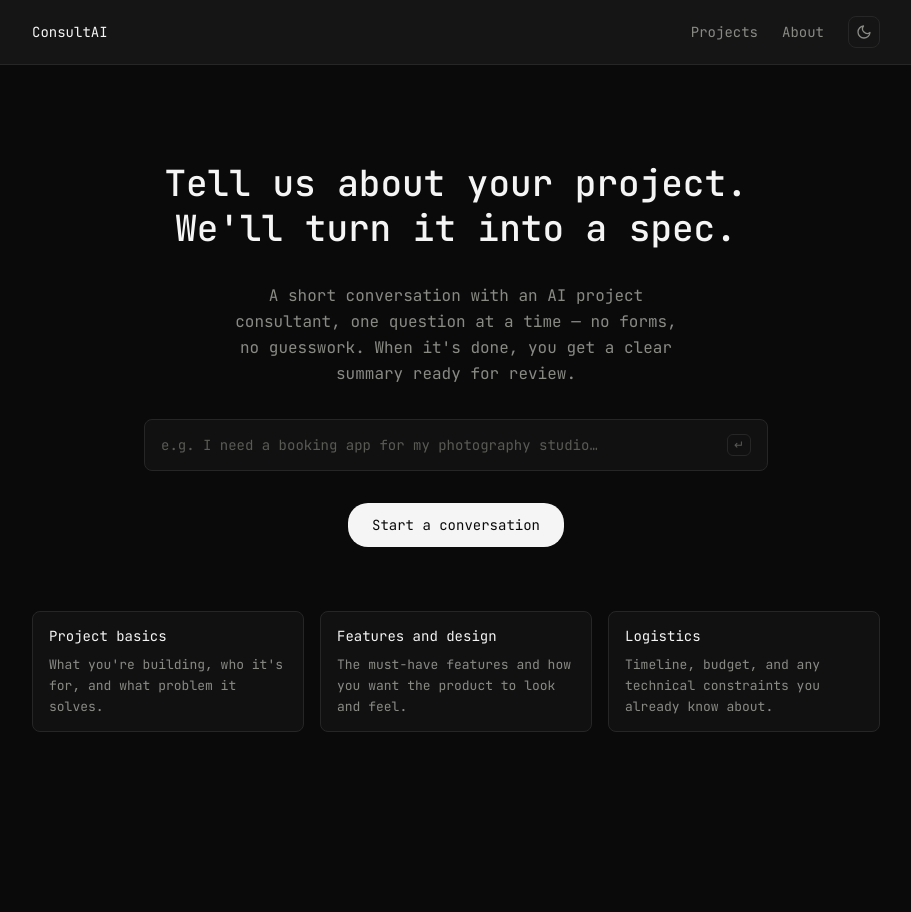
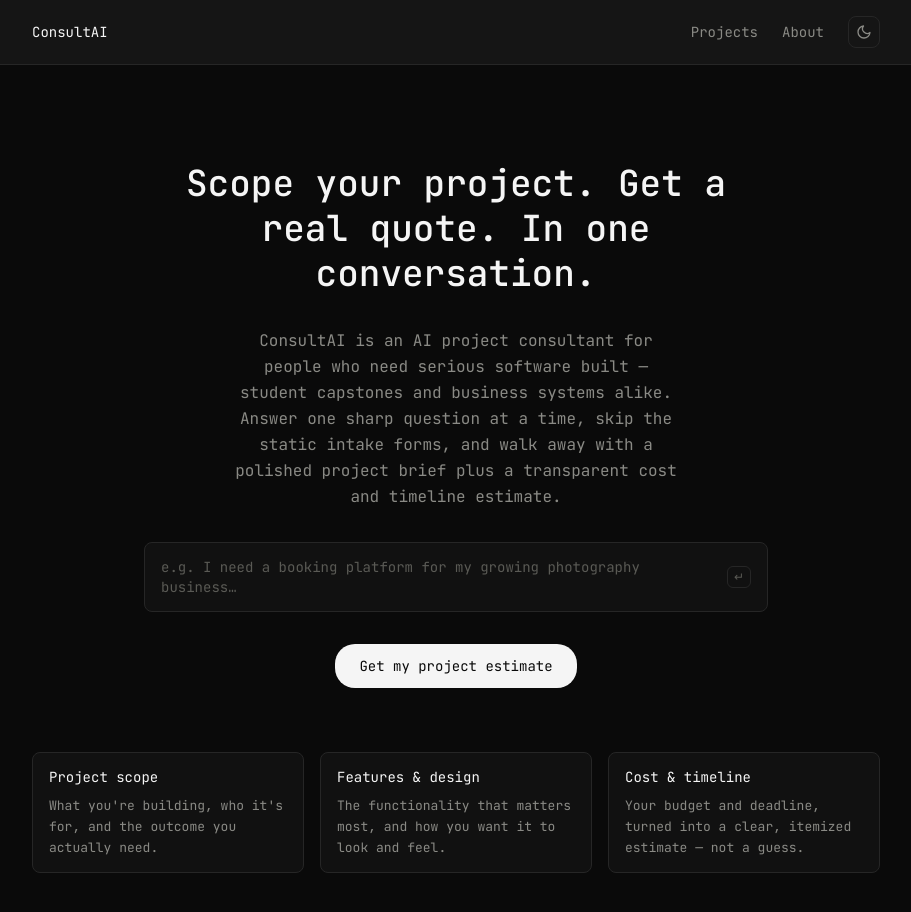
Before and after one commit to deytaaa/scope-it, a Next.js app: page / in a window 1280 px wide. Shown: the top 912 px of the page, without its empty margins (184-1095 px from the left). Before the commit the page ends 828 px from the top, so only its background shows below. Built offline with nearby package versions, Linux system fonts and the light colour scheme.

Commit message:
feat: implement landing page hero, feature cards, and session initialization button

```diff
--- a/components/landing/CoverageCards.tsx
+++ b/components/landing/CoverageCards.tsx
@@ -2,16 +2,16 @@ import { Card } from "@/components/ui/Card";
 
 const SECTIONS = [
   {
-    title: "Project basics",
-    description: "What you're building, who it's for, and what problem it solves.",
+    title: "Project scope",
+    description: "What you're building, who it's for, and the outcome you actually need.",
   },
   {
-    title: "Features and design",
-    description: "The must-have features and how you want the product to look and feel.",
+    title: "Features & design",
+    description: "The functionality that matters most, and how you want it to look and feel.",
   },
   {
-    title: "Logistics",
-    description: "Timeline, budget, and any technical constraints you already know about.",
+    title: "Cost & timeline",
+    description: "Your budget and deadline, turned into a clear, itemized estimate — not a guess.",
   },
 ];
 
--- a/components/landing/Hero.tsx
+++ b/components/landing/Hero.tsx
@@ -6,16 +6,18 @@ export function Hero() {
   return (
     <section className="mx-auto flex max-w-2xl flex-col items-center gap-8 px-6 pb-16 pt-24 text-center">
       <h1 className="m-0 text-4xl font-medium leading-tight text-primary">
-        Tell us about your project. We&apos;ll turn it into a spec.
+        Scope your project. Get a real quote. In one conversation.
       </h1>
       <p className="m-0 max-w-md text-base leading-relaxed text-secondary">
-        A short conversation with an AI project consultant, one question at a time — no forms,
-        no guesswork. When it&apos;s done, you get a clear summary ready for review.
+        ConsultAI is an AI project consultant for people who need serious software built —
+        student capstones and business systems alike. Answer one sharp question at a time, skip
+        the static intake forms, and walk away with a polished project brief plus a transparent
+        cost and timeline estimate.
       </p>
 
       <Card className="flex w-full items-center justify-between gap-3">
         <span className="flex-1 text-left text-sm text-muted">
-          e.g. I need a booking app for my photography studio…
+          e.g. I need a booking platform for my growing photography business…
         </span>
         <KbdBadge>↵</KbdBadge>
       </Card>
--- a/components/landing/StartConversationButton.tsx
+++ b/components/landing/StartConversationButton.tsx
@@ -34,7 +34,7 @@ export function StartConversationButton({ className }: StartConversationButtonPr
   return (
     <div className={["flex flex-col items-center gap-3", className].filter(Boolean).join(" ")}>
       <Pill onClick={startConversation} disabled={isStarting}>
-        {isStarting ? "Starting…" : "Start a conversation"}
+        {isStarting ? "Starting…" : "Get my project estimate"}
       </Pill>
       {error && <p className="m-0 text-sm text-secondary">{error}</p>}
     </div>
```
